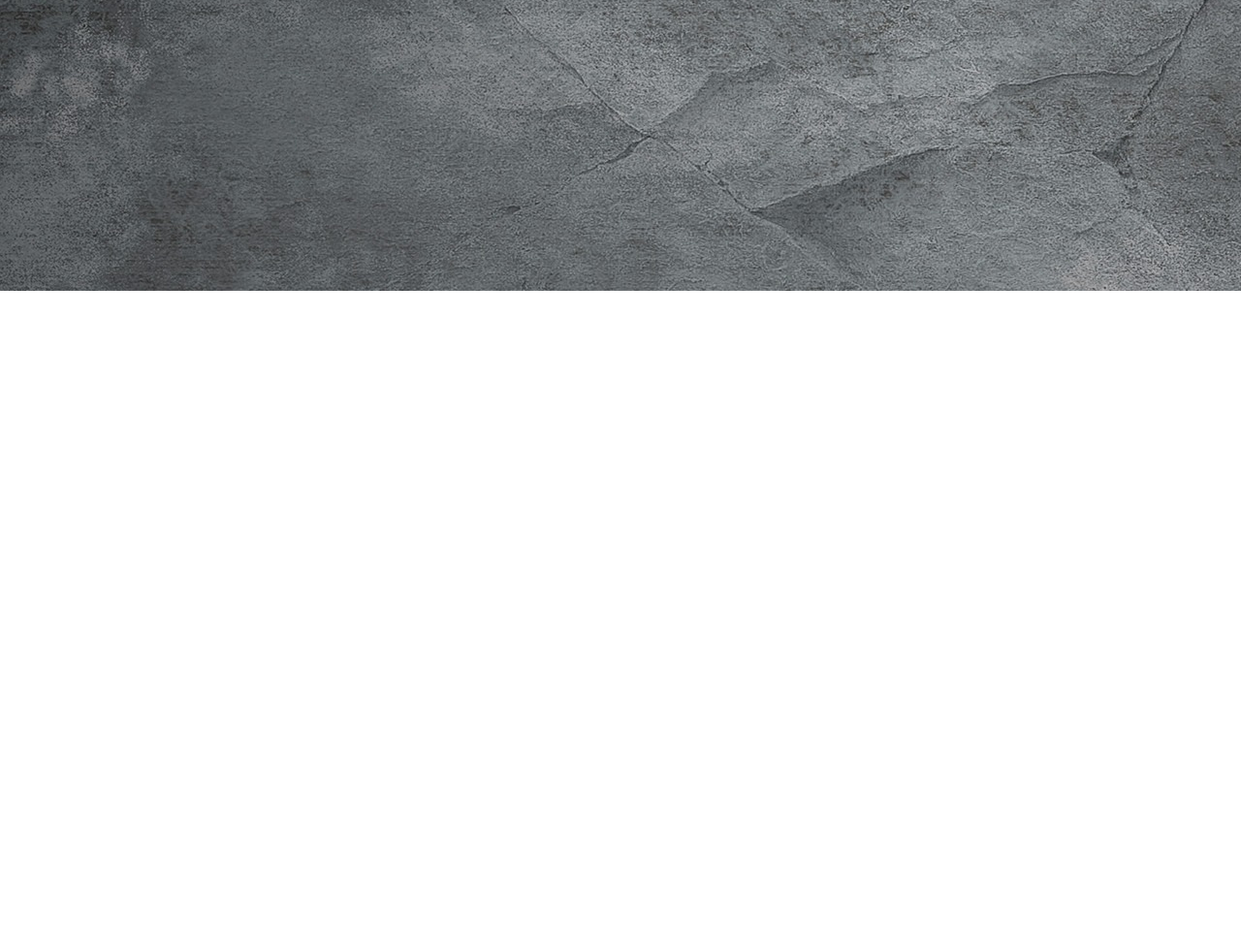
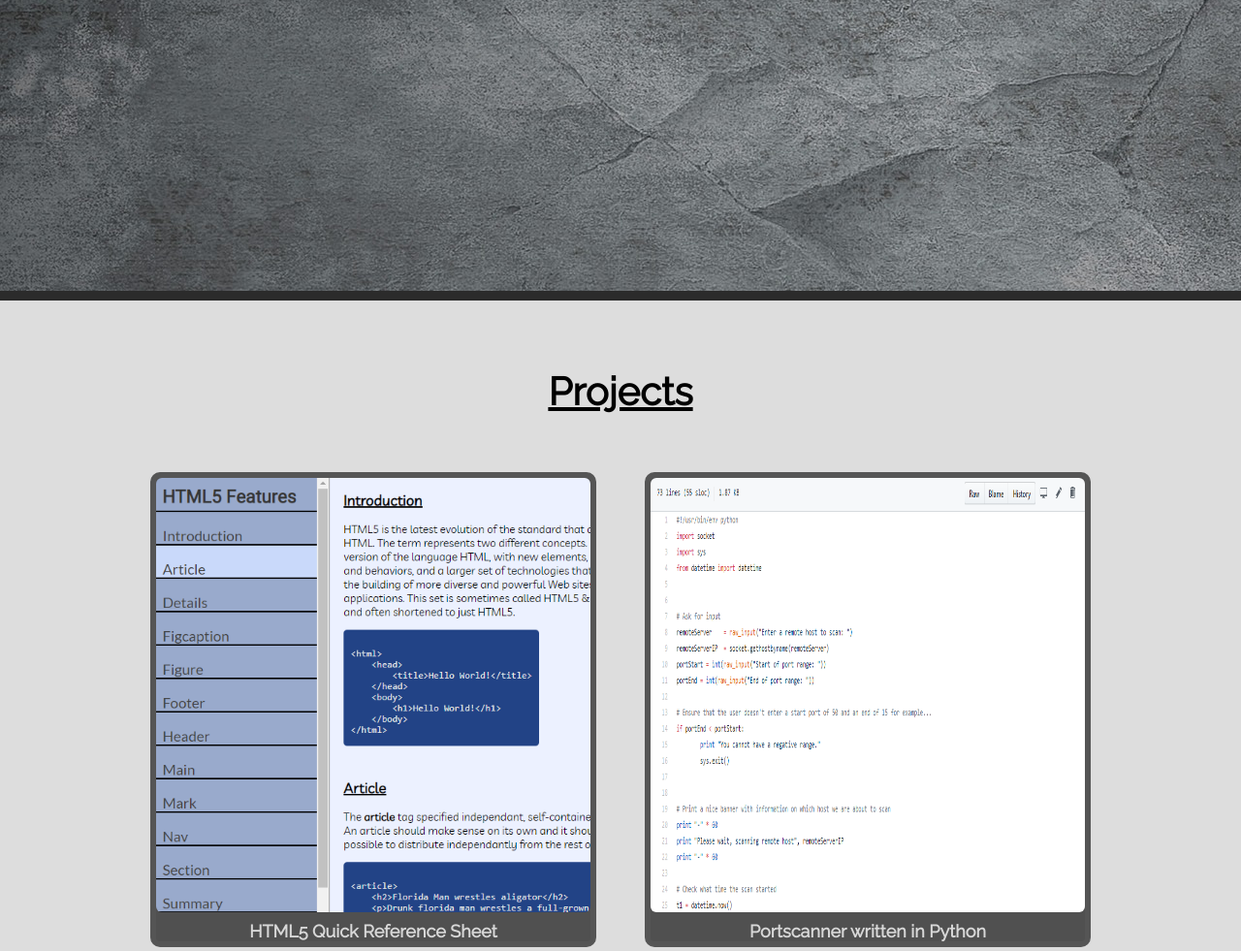
Before and after one commit to craigread77/FCC_Portfolio, a plain HTML site: page index.html in a window 1280 px wide. Shown: the part 500-1481 px from the top of the page at 97% size. Before the commit the page ends 800 px from the top, so only its background shows below. Drawn offline with Linux system fonts and the light colour scheme.

Commit message:
added nav-bar and started welcome section

```diff
--- a/index.html
+++ b/index.html
@@ -14,7 +14,7 @@
         <nav id="navbar">
             <ul id="nav-links">
                 <li><a href="#welcome-section">About</a></li>
-                <li><a href="#projects">Projects</a></li>
+                <li><a href="#projects-header">Projects</a></li>
                 <li><a href="#contact-section">Contact</a></li>
             </ul>
         </nav>
@@ -27,6 +27,26 @@
                 <h2 id="welcome-subheader">Web Development by <a href="#contact-section">Craig Read</a></h2>
             </div>
         </section>
+
+        <section id="projects">
+            <h1 id="projects-header">Projects</h1>
+            <div class="grid-container">
+                <div class="grid-item">
+                    <a href="https://freecodecamp.org" target="_blank"><img src="technical_page_screenshot.PNG" alt="Screenshot of previous website project"></a>
+                    <h4 class="project-title">HTML5 Quick Reference Sheet</h4>
+                </div>
+                <div class="grid-item">
+                    <a href="https://freecodecamp.org" target="_blank"><img src="portscan_screenshot.PNG" alt="Screenshot of previous website project"></a>
+                    <h4 class="project-title">Portscanner written in Python</h4>
+                </div>
+                <div class="grid-item">
+                    <a href="https://freecodecamp.org" target="_blank"><img src="js_calc.PNG" alt="Screenshot of previous website project"></a>
+                    <h4 class="project-title">Javascript Calculator by Giana</h4>
+                </div>
+
+                <div class="grid-item">4</div>
+            </div>
+        </section>
     </main>
 
 </body>
--- a/style.css
+++ b/style.css
@@ -4,6 +4,8 @@
     padding: 0;
 
 }
+
+/*Header */
 
 #company-logo {
     width: 50px;
@@ -32,8 +34,6 @@ header {
     justify-content: flex-end;
     align-items: center;
 
-
-
 }
 
 #nav-links li {
@@ -55,6 +55,8 @@ header {
     background-color: rgb(199, 199, 199);
 }
 
+/* Welcome Section */
+
 #welcome-section {
     height: 100vh;
     width: 100%;
@@ -63,6 +65,7 @@ header {
     display: flex;
     justify-content: center;
     align-items: center;
+    border-bottom: solid 10px rgb(43, 43, 43);
 
 
 }
@@ -85,3 +88,47 @@ header {
     text-decoration: none;
     color: inherit;
 }
+
+/* Project Section */
+#projects {
+    width: 100vw;
+    background-color: rgb(221, 221, 221);
+}
+
+
+#projects-header {
+    font-size: 40px;
+    text-align: center;
+    padding-top: 70px;
+    padding-bottom: 60px;
+    text-decoration: underline;
+    font-weight: bold;
+}
+
+.grid-container {
+    display: grid;
+    grid-template-columns: auto auto;
+    justify-content: center;
+    grid-gap: 50px;
+
+}
+
+.grid-item {
+    border: 6px solid rgb(85, 85, 85);
+    border-radius: 10px;
+    background-color: rgb(80, 80, 80);
+}
+
+.grid-item img {
+    width: 35vw;
+    height: 35vw;
+    border-radius: 6px;
+}
+
+.grid-item h4 {
+    text-align: center;
+    font-weight: bold;
+    padding-top: 5px;
+    font-size: 18px;
+    color: rgb(216, 216, 216);
+}
```
Also changed, not shown: js_calc.PNG (added), portscan_screenshot.PNG (added), technical_page_screenshot.PNG (added).
